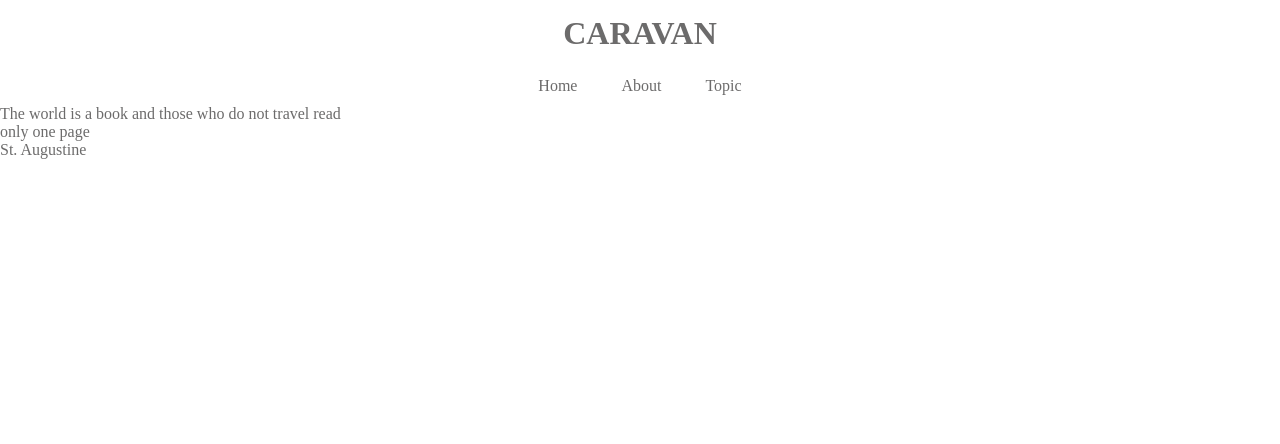
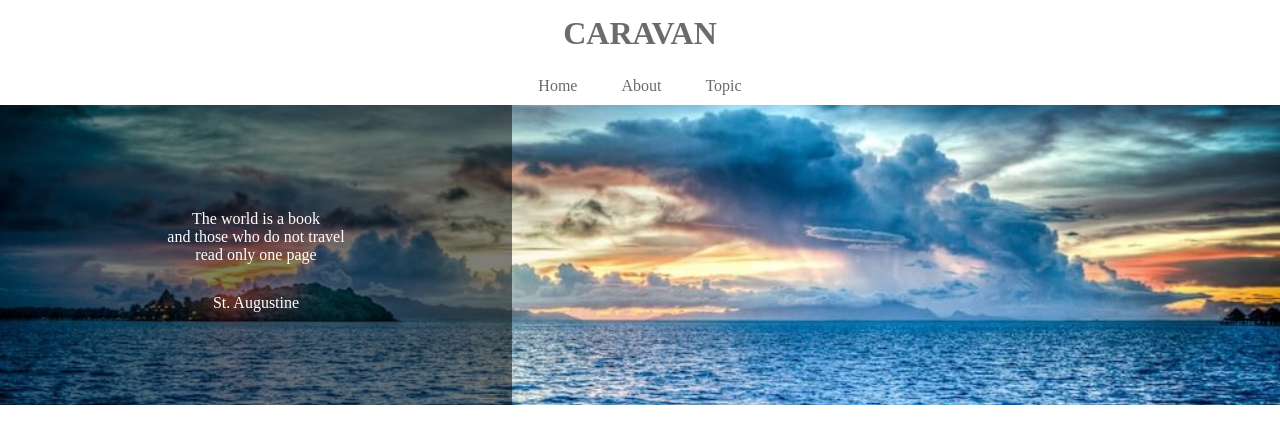
Before and after one commit to KouOsada/CARAVAN, a plain HTML site: page CARAVAN/index.html in a window 1280 px wide. Shown: the top 444 px of the page. Drawn offline with Linux system fonts and the light colour scheme.

Commit message:
[Finish]1-6

```diff
--- a/CARAVAN/index.html
+++ b/CARAVAN/index.html
@@ -28,7 +28,9 @@
   <div class="main-visual">
     <div class="main-visual-content">
       <p class="main-visual-text">
-        The world is a book and those who do not travel read only one page
+        The world is a book<br />
+        and those who do not travel<br />
+        read only one page
       </p>
       <p class="main-visual-name">
         St. Augustine
--- a/CARAVAN/style.css
+++ b/CARAVAN/style.css
@@ -35,11 +35,26 @@ header .heading {
 .main-visual {
   width: 100%;
   height: 300px;
+  background-image: url(img/mv.jpg);
+  background-size: cover;
+  background-position: center;
 }
 
 .main-visual-content {
-  width: 350px;
+  width: 40%;
   height: 300px;
+  background-color: rgba(0,0,0,0.5);
+  text-align: center;
+  padding-top: 105px;
+}
+
+.main-visual-text {
+  color: #fff;
+}
+
+.main-visual-name {
+  margin-top: 30px;
+  color: #fff;
 }
 
 .main {
```
Also changed, not shown: CARAVAN/img/airport.jpg (added), CARAVAN/img/asia.jpg (added), CARAVAN/img/desert.jpg (added), CARAVAN/img/forest.jpg (added), CARAVAN/img/italy.jpg (added), CARAVAN/img/japan.jpg (added), CARAVAN/img/japan2.jpg (added), CARAVAN/img/lake.jpg (added), CARAVAN/img/mv.jpg (added), CARAVAN/img/person.jpg (added), CARAVAN/img/road.jpg (added), CARAVAN/img/snow.jpg (added), 1 other file.
